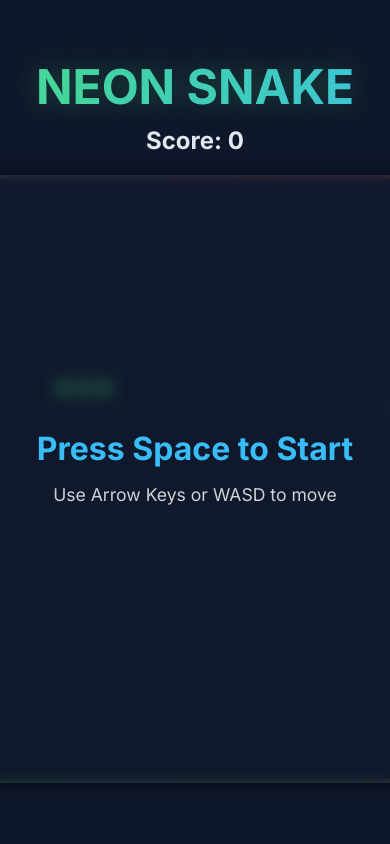
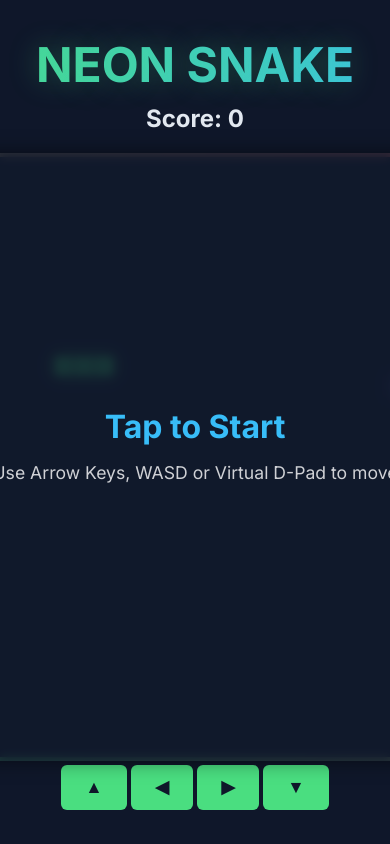
Before and after one commit to Ushers101/neon-snake, a plain HTML site: page index.html in a window 390 px wide. Shown: the top 844 px of the page. Drawn offline with Linux system fonts and the light colour scheme.

Commit message:
Add mobile support - Update HTML with virtual controls

```diff
--- a/index.html
+++ b/index.html
@@ -3,7 +3,7 @@
 
 <head>
     <meta charset="UTF-8">
-    <meta name="viewport" content="width=device-width, initial-scale=1.0">
+    <meta name="viewport" content="width=device-width, initial-scale=1.0, maximum-scale=1.0, user-scalable=no">
     <title>Neon Snake</title>
     <link rel="stylesheet" href="style.css">
     <link rel="preconnect" href="https://fonts.googleapis.com">
@@ -21,8 +21,8 @@
         <div class="canvas-wrapper">
             <canvas id="gameCanvas" width="600" height="600"></canvas>
             <div id="startScreen" class="overlay">
-                <h2>Press Space to Start</h2>
-                <p>Use Arrow Keys or WASD to move</p>
+                <h2>Tap to Start</h2>
+                <p>Use Arrow Keys, WASD or Virtual D-Pad to move</p>
             </div>
             <div id="gameOverScreen" class="overlay hidden">
                 <h2>Game Over</h2>
@@ -30,6 +30,14 @@
                 <button id="restartBtn">Play Again</button>
             </div>
         </div>
+
+        <!-- Virtual D-Pad for Mobile -->
+        <div id="virtualDpad" class="virtual-dpad">
+            <button class="dpad-btn dpad-up" data-direction="up">▲</button>
+            <button class="dpad-btn dpad-left" data-direction="left">◀</button>
+            <button class="dpad-btn dpad-right" data-direction="right">▶</button>
+            <button class="dpad-btn dpad-down" data-direction="down">▼</button>
+        </div>
     </div>
     <script src="script.js"></script>
 </body>
```
